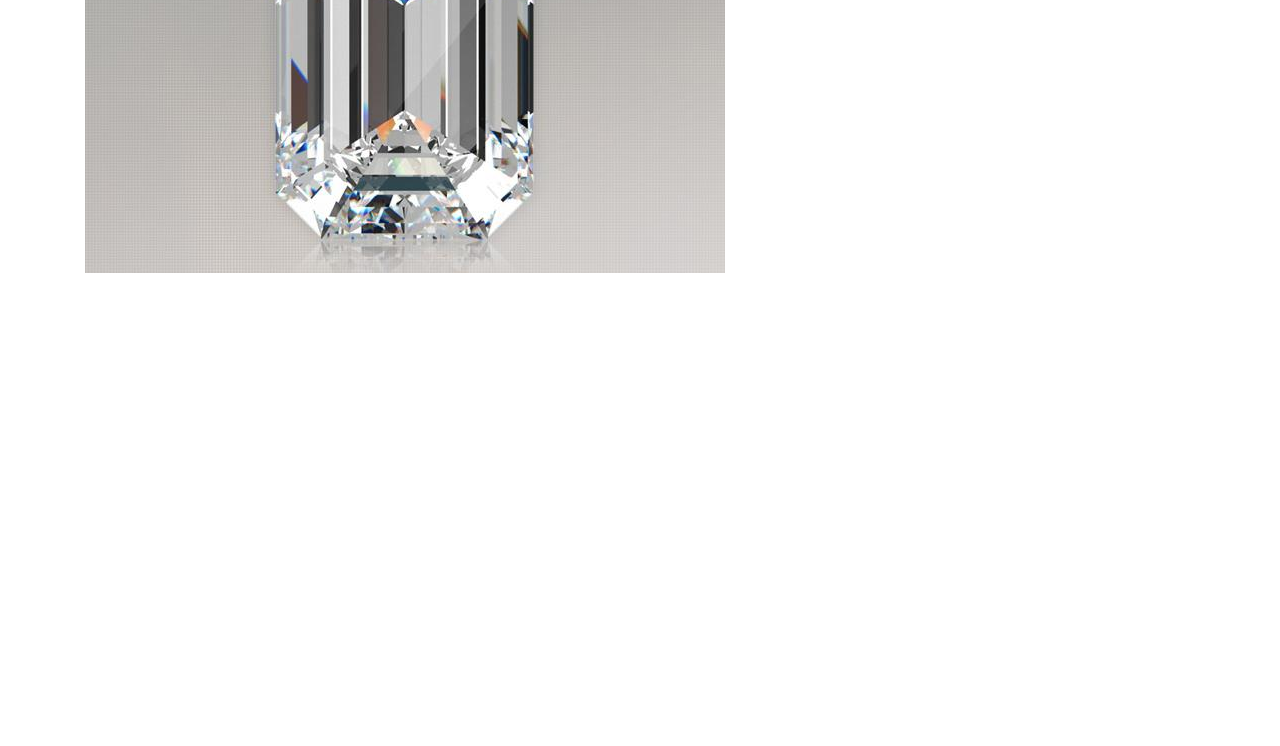
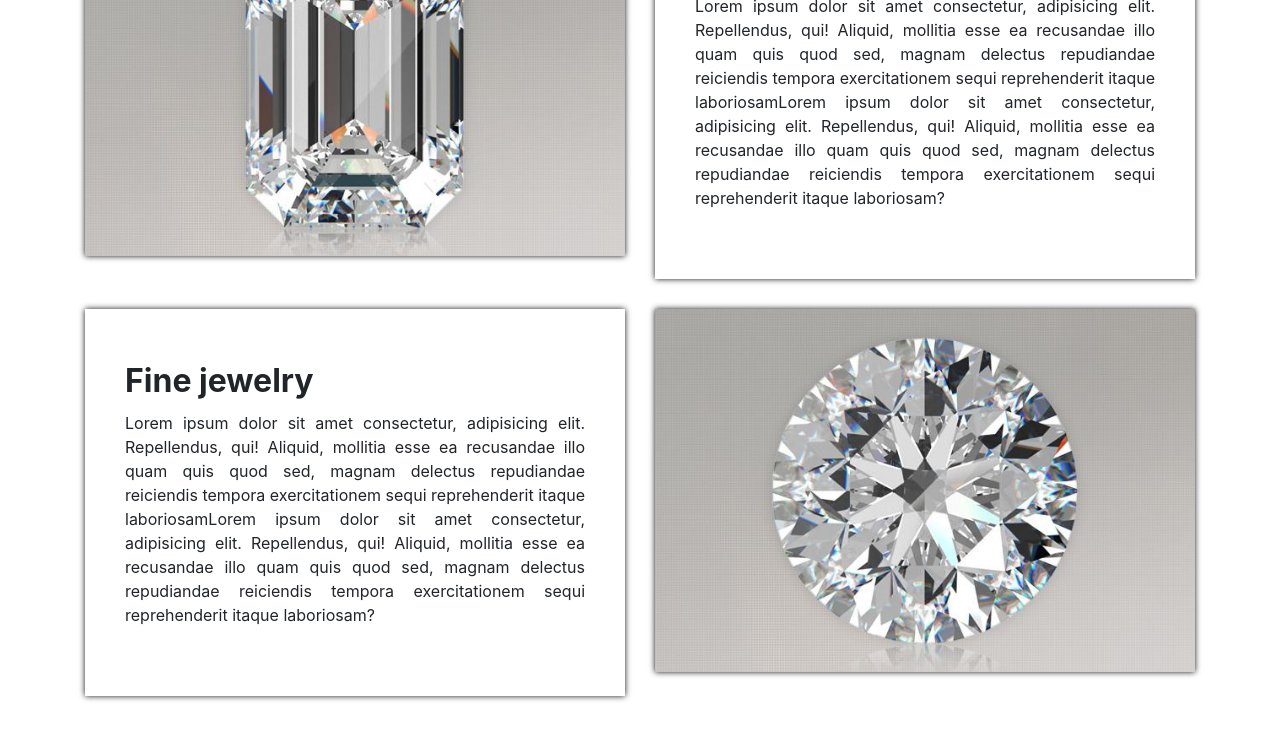
Before and after one commit to Monisha24h/daimond, a plain HTML site: page index.html in a window 1280 px wide. Shown: the part 728-1474 px from the top of the page. Before the commit the page ends 1001 px from the top, so only its background shows below. Drawn offline with nearby package versions, Linux system fonts and the light colour scheme.

Commit message:
1st eddit

```diff
--- a/index.html
+++ b/index.html
@@ -94,18 +94,35 @@
     </section>
     <section class="about-daimond">
         <div class="container">
-            <div class="row">
+            <div class="left-content">
+              <div class="row">
                 <div class="col-md-6">
-                    <div class="left-area">
+                    <div class="left-image">
                         <img src="images/a1.jpg" alt="">
                     </div>
                 </div>
                 <div class="col-md-6">
-                    <div class="right-area">
-                        <h2>fh</h2>
-                        <p>Lorem ipsum dolor sit amet consectetur, adipisicing elit. Repellendus, qui! Aliquid, mollitia esse ea recusandae illo quam quis quod sed, magnam delectus repudiandae reiciendis tempora exercitationem sequi reprehenderit itaque laboriosam?</p>
+                    <div class="left-text">
+                        <h2>Fine jewelry</h2>
+                        <p>Lorem ipsum dolor sit amet consectetur, adipisicing elit. Repellendus, qui! Aliquid, mollitia esse ea recusandae illo quam quis quod sed, magnam delectus repudiandae reiciendis tempora exercitationem sequi reprehenderit itaque laboriosamLorem ipsum dolor sit amet consectetur, adipisicing elit. Repellendus, qui! Aliquid, mollitia esse ea recusandae illo quam quis quod sed, magnam delectus repudiandae reiciendis tempora exercitationem sequi reprehenderit itaque laboriosam?</p>
                     </div>
                 </div>
+              </div>
+          </div>
+            <div class="right-content">
+              <div class="row">
+                <div class="col-md-6">
+                    <div class="right-text">
+                      <h2>Fine jewelry</h2>
+                      <p>Lorem ipsum dolor sit amet consectetur, adipisicing elit. Repellendus, qui! Aliquid, mollitia esse ea recusandae illo quam quis quod sed, magnam delectus repudiandae reiciendis tempora exercitationem sequi reprehenderit itaque laboriosamLorem ipsum dolor sit amet consectetur, adipisicing elit. Repellendus, qui! Aliquid, mollitia esse ea recusandae illo quam quis quod sed, magnam delectus repudiandae reiciendis tempora exercitationem sequi reprehenderit itaque laboriosam?</p>
+                    </div>
+                </div>
+                <div class="col-md-6">
+                    <div class="right-image">
+                        <img src="images/a2.jpg" alt="">
+                    </div>
+                </div>
+            </div>
             </div>
         </div>
     </section>
--- a/style.css
+++ b/style.css
@@ -12,3 +12,41 @@ body,ul,li,a,h1,h2,h3.h4,h5,h6{
 	margin-left: 60px;
 	text-transform: capitalize;
 }
+/* about-daimond */
+.about-daimond {
+	padding: 50px 0;
+}
+.left-content {
+	padding-bottom: 30px;
+}
+.left-image img {
+	width: 100%;
+	box-shadow: 0px 0px 6px #151414;
+}
+.right-image img {
+	width: 100%;
+	box-shadow: 0px 0px 6px #151414;
+}
+.left-text {
+	box-shadow: 0px 0px 6px #151414;
+	padding: 53px 40px;
+}
+.left-text h2 {
+	font-weight: bold;
+}
+.left-text p {
+	text-align: justify;
+	padding-top: 10px;
+}
+.right-text{
+	box-shadow: 0px 0px 6px #151414;
+	padding: 53px 40px;
+	text-align: justify;
+}
+.right-text h2 {
+	font-weight: bold;
+}
+.right-text p {
+	text-align: justify;
+	padding-top: 10px;
+}
```
